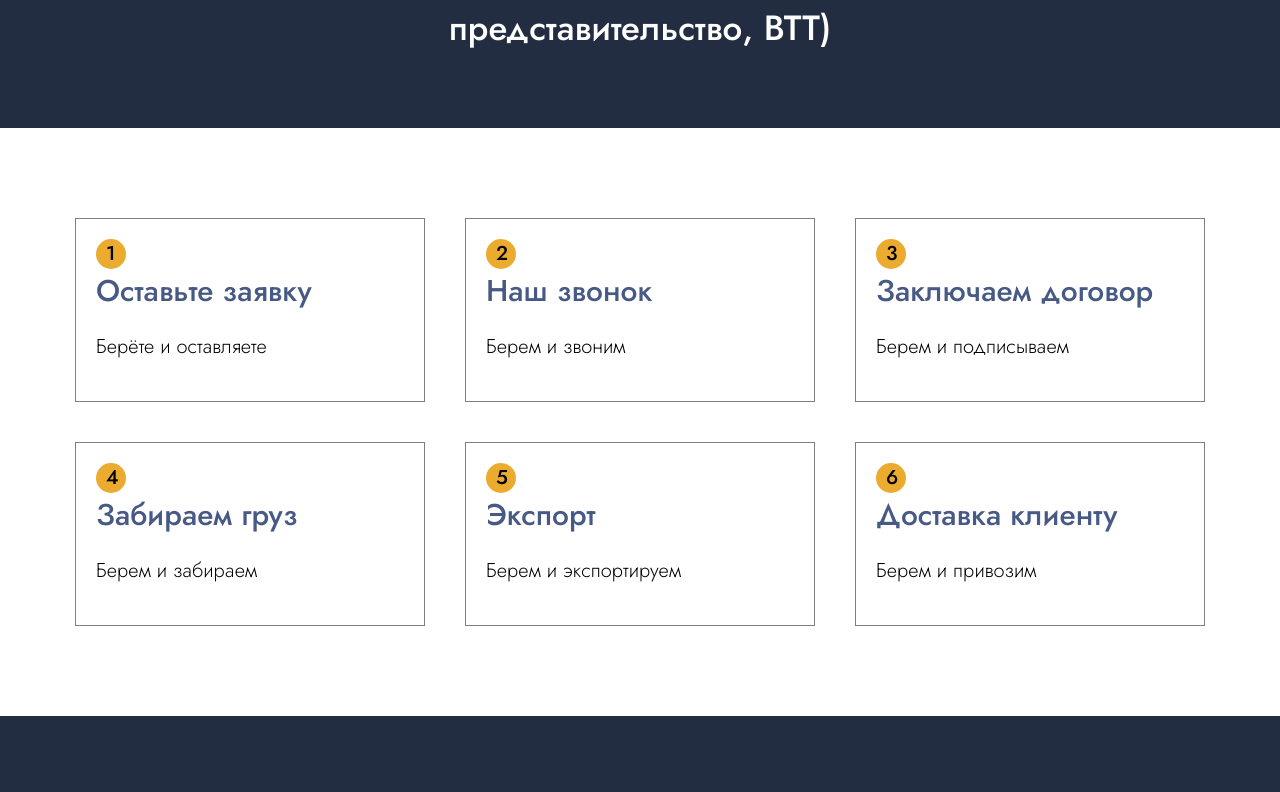
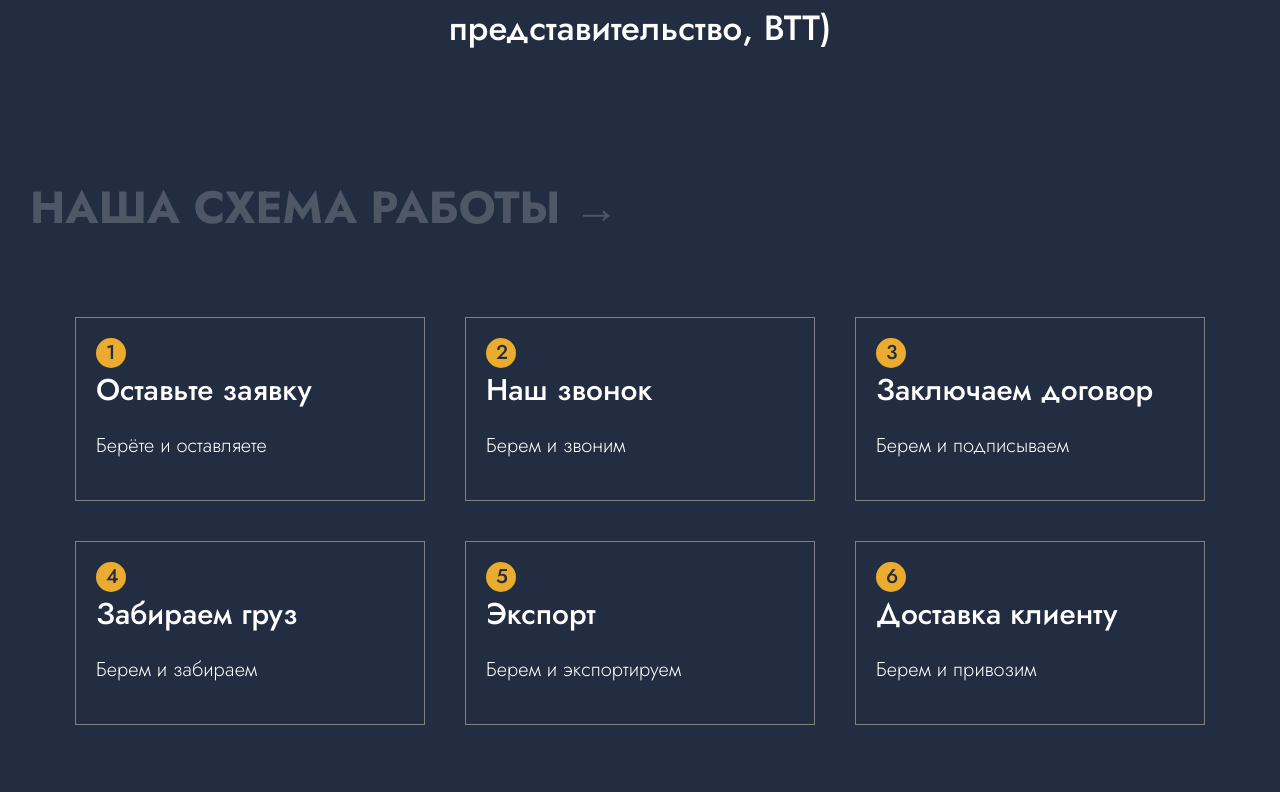
Before and after one commit to Altentaller/sea-freight, a Svelte app: page / in a window 1280 px wide. Shown: the part 1848-2640 px from the top of the page. Built offline with nearby package versions, Linux system fonts and the light colour scheme; the HTML template or start-up script is replaced by a standard one.

Commit message:
updated styles for steps block

```diff
--- a/src/Block/Steps.svelte
+++ b/src/Block/Steps.svelte
@@ -7,9 +7,15 @@
 
 <style>
     #steps{
-        margin: 70px 0;
+        padding: 10px 0 20px 0;
+        background: #232d41;
     }
-
+    #steps h2{
+        color: rgba(255,255,255,0.2);
+        text-transform: uppercase;
+        padding: 0 0 20px 30px;
+        font-size: 45px;
+    }
     .steps-items{
         display: flex;
         justify-content: center;
@@ -21,6 +27,9 @@
 
 
 <section id="steps">
+    <h2>
+        Наша схема работы →
+    </h2>
     <div class="steps-items">
         {#each $steps as step (step.id)}
         <StepsItem
--- a/src/Block/StepsItem.svelte
+++ b/src/Block/StepsItem.svelte
@@ -13,6 +13,7 @@
         padding: 20px;
         margin: 20px;
         border: 1px solid gray;
+        color: #fff;
         -moz-transition: 0.5s ease;
         -ms-transition: 0.5s ease;
         -o-transition: 0.5s ease;
@@ -27,7 +28,7 @@
         font-size: 30px;
         font-weight: 500;
         margin: 0;
-        color: #475985;
+        color: #fff;
     }
 
     .num{
@@ -43,11 +44,11 @@
     .num span{
         margin-left: 10px;
         font-weight: 500;
+        color: #232d41;
     }
 
-    .step:hover > .num{
-        background: #232d41 ;
-        color: #fff;
+    .step:hover .num{
+        scale: 1.1
     }
 
   </style>
```
